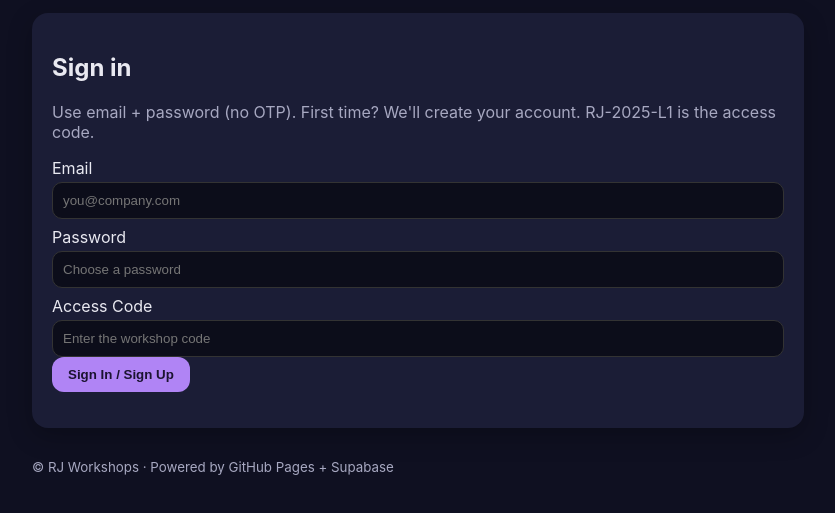
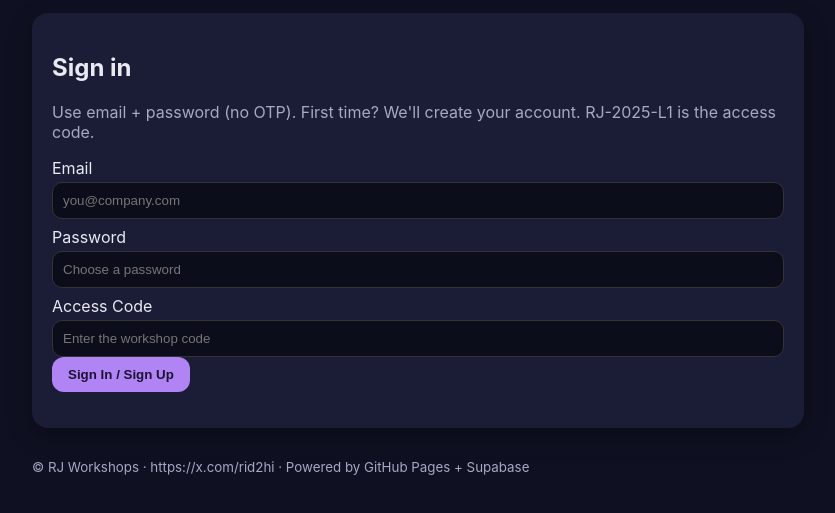
Before and after one commit to RID2HI/rid2hi.github.io, a plain HTML site: page index.html in a window 1280 px wide. Shown: the part 53-566 px from the top of the page, without its empty margins (222-1057 px from the left). Drawn offline with Linux system fonts and the light colour scheme; a script that the page names is missing.

Commit message:
Update index.html
x

```diff
--- a/index.html
+++ b/index.html
@@ -50,7 +50,7 @@
     </section>
 
     <footer>
-      <small>© RJ Workshops · Powered by GitHub Pages + Supabase</small>
+      <small>© RJ Workshops · https://x.com/rid2hi  · Powered by GitHub Pages + Supabase</small>
     </footer>
   </div>
 
```
